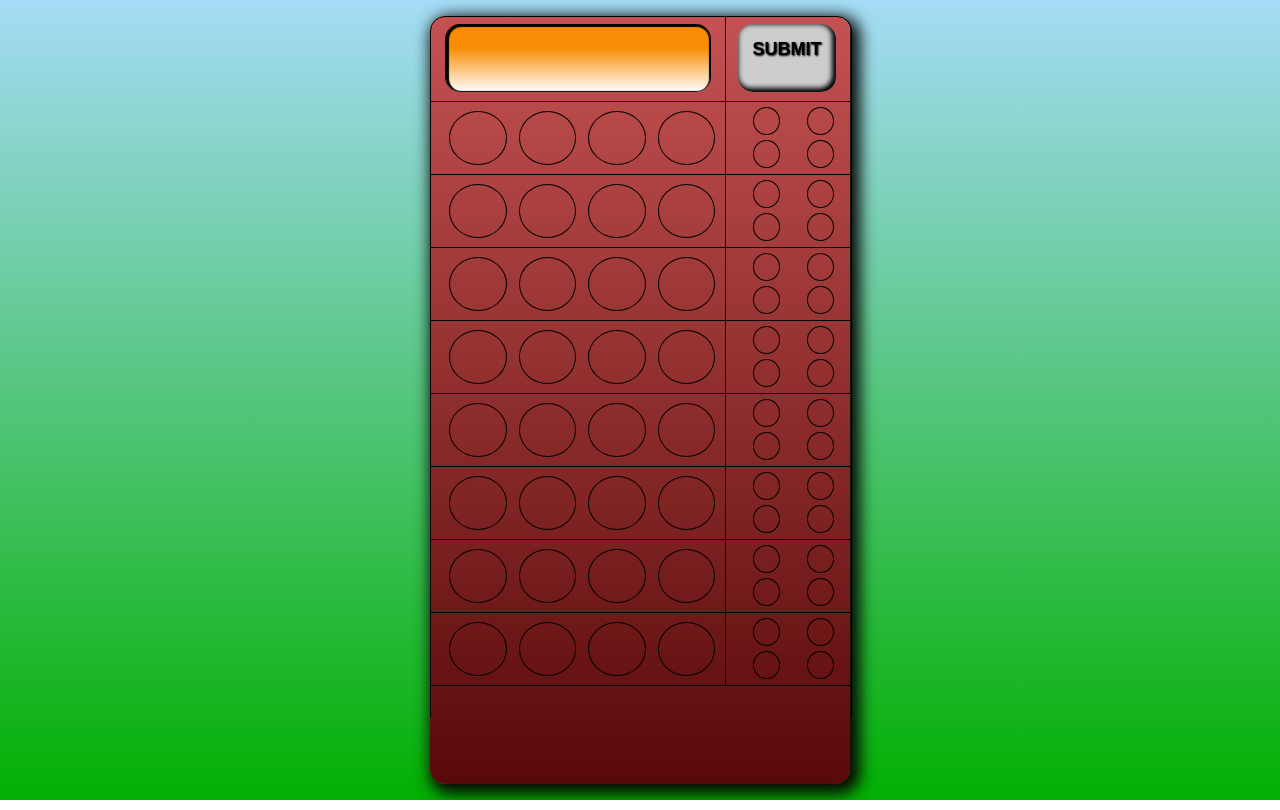
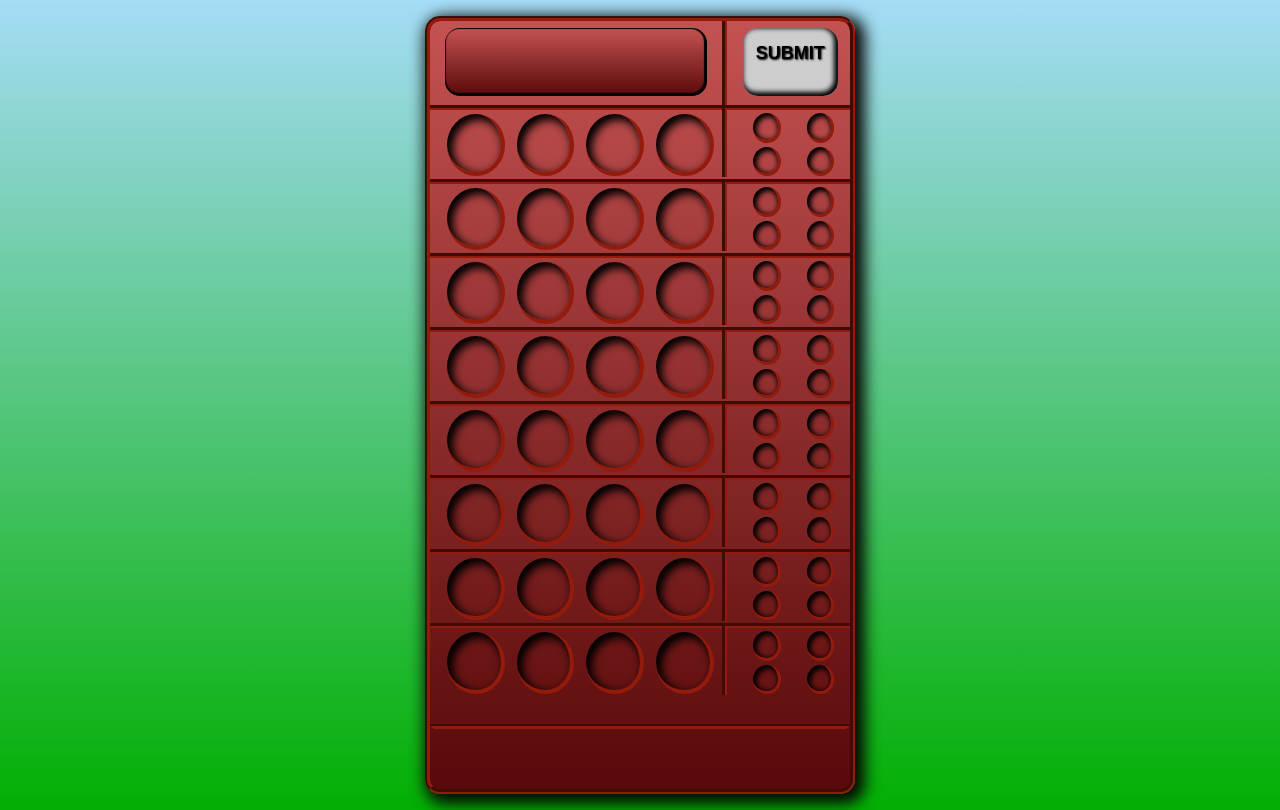
Before and after one commit to hoodaddeveloper/11-Mastermind-Game, a plain HTML site: page index.html in a window 1280 px wide. Drawn offline with Linux system fonts and the light colour scheme; a web font is replaced by a local one.

Commit message:
codded today

```diff
--- a/style.css
+++ b/style.css
@@ -11,27 +11,27 @@ body {
 
 .board {
   width: 30%;
+  height: 96vh;
   min-width: 420px;
-  height: 96vh;
   margin: 2vh auto;
+  border-radius: 15px;
+  border: 5px groove #941b0b;
+  box-shadow: 5px 5px 15px 5px rgb(8, 7, 5);
   background: linear-gradient(rgb(197, 82, 82), rgb(88, 9, 9));
-  border-radius: 15px;
-  box-shadow: 5px 5px 15px 5px rgb(8, 7, 5);
 }
 
 /*---- answer-container ----*/
 
 .answer-container {
-  width: 100%;
+  width: 99%;
   height: 11%;
-  border: 1px solid black;
   border-radius: 15px 15px 0 0;
 }
 
 .answer-box {
-  width: 70%;
+  width: 71%;
   height: 100%;
-  border-right: 1px solid black;
+  border-right: 5px groove #941b0b;
 }
 
 .answer {
@@ -40,10 +40,8 @@ body {
   margin: 0 auto;
   margin-top: 7px;
   border-radius: 15px;
-  border-right: 1px solid black;
-  border-left: 1px solid black;
-  box-shadow: inset 1px 1px 1px 2px;
-  background: linear-gradient(0deg, rgba(255,255,255,1) 0%, rgba(249,140,4,1) 65%);
+  box-shadow: inset -1px -1px 1px 2px;
+  background: linear-gradient(rgb(197, 82, 82), rgb(88, 9, 9));
 }
 
 .btn-container {
@@ -54,11 +52,10 @@ body {
 .submit-btn {
   width: 80%;
   height: 80%;
-  margin: auto;
   cursor: pointer;
-  margin-top: 7px;
+  text-align: center;
   border-radius: 15px;
-  text-align: center;
+  margin: 7px 0 0 16px;
   text-shadow: 1px 1px 2px black;
   box-shadow: inset -2px -2px 5px 2px;
   background-color: rgb(206, 205, 205);
@@ -71,8 +68,8 @@ body {
 
 .text {
   margin: 0 auto;
+  font-size: 18px;
   padding-top: 15px;
-  font-size: 18px;
 }
 
 /*---- guess-container ----*/
@@ -80,49 +77,55 @@ body {
 .guess-container {
   width: 100%;
   height: 80%;
-  border-right: 1px solid black;
-  border-left: 1px solid black;
 }
 
 .guess-row {
-  height: 72px;
   width: 100%;
-  border-bottom: 1px solid black;
+  height: 74px;
 }
 
 .guess-pegs {
+  width: 69%;
   height: 90%;
-  width: 67%;
-  padding: 4px 8px;
-  border-right: 1px solid black;
+  padding: 4px 5px;
+  border-top: 5px groove #941b0b;
 }
 
 .guess-peg {
-  width: 20%;
-  height: 80%;
+  width: 19%;
+  height: 86%;
   border-radius: 50%;
-  border: 1px solid black;
-  margin: 5px 2px 0 10px;
+  margin-left: 12px;
+  background: (rgb(88, 9, 9));
+  box-shadow: inset 4px 4px 8px 2px;
+  border-right: 4px solid #941b0b;
+  border-bottom: 4px solid #941b0b;
 }
 
 .grade-pegs {
+  width: 30%;
   height: 90%;
-  width: 30%;
   flex-wrap: wrap;
+  border-top: 5px groove #941b0b;
+  border-left: 5px groove #941b0b;
 }
 
 .grade-peg {
   width: 20%;
   height: 40%;
-  margin: 5px 0 0 27px;
   border-radius: 50%;
-  border: 1px solid black;
+  margin: 3px 0 0 26px;
+  background: (rgb(88, 9, 9));
+  box-shadow: inset 2px 2px 5px 2px;
+  border-right: 3px solid #941b0b;
+  border-bottom: 3px solid #941b0b;
 }
 
 /*---- selection-container ----*/
 
 .selection-container {
   width: 100%;
-  height: 10%;
+  margin-top: 4px;
   border-radius: 0 0 15px 15px;
+  border-top: 5px groove #941b0b;
 }
```
